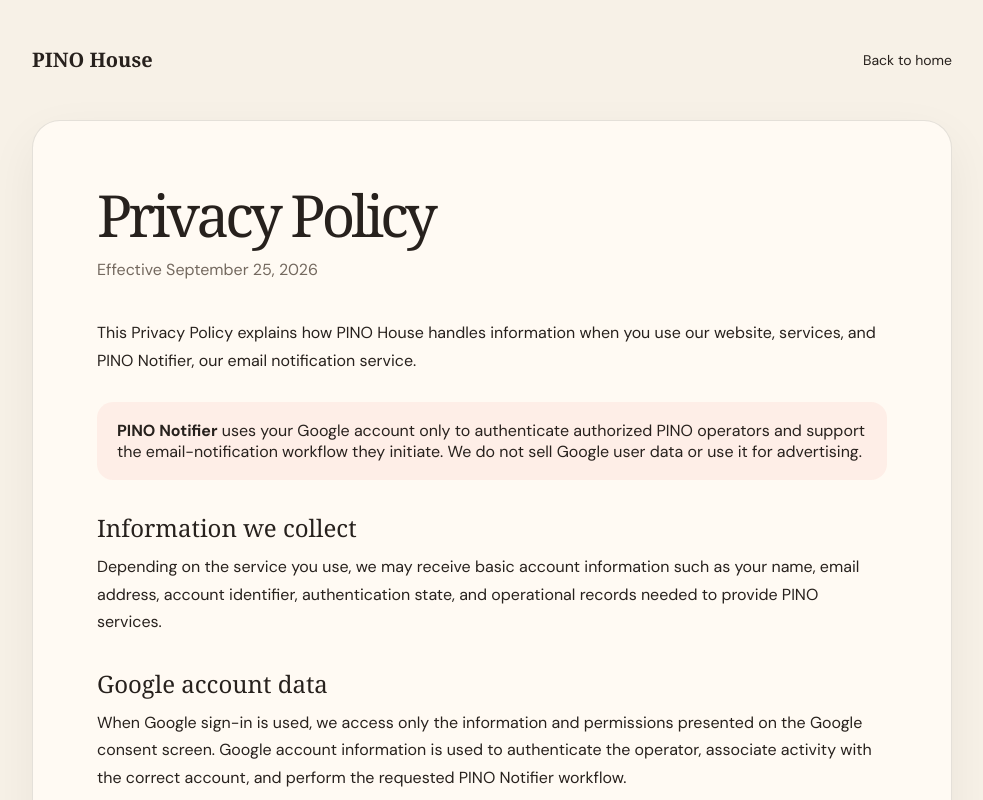
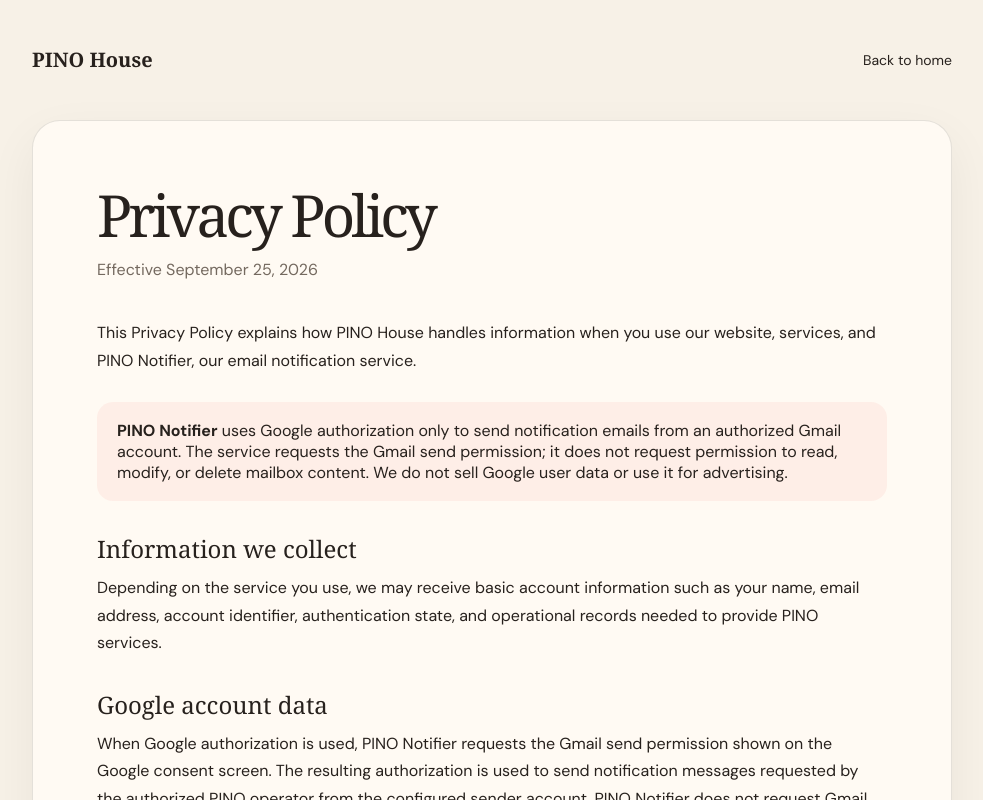
Before and after one commit to vmtct/pino-web, a Next.js app: page /policy in a window 1280 px wide. Shown: the top 800 px of the page, without its empty margins (148-1131 px from the left). Built offline with nearby package versions, Linux system fonts and the light colour scheme; no server answers.

Commit message:
fix(web): align OAuth policy with Gmail send scope

```diff
--- a/app/policy/page.tsx
+++ b/app/policy/page.tsx
@@ -18,11 +18,11 @@
           <h1>Privacy Policy</h1>
           <p className={styles.updated}>Effective September 25, 2026</p>
           <p>This Privacy Policy explains how PINO House handles information when you use our website, services, and PINO Notifier, our email notification service.</p>
-          <div className={styles.notice}><strong>PINO Notifier</strong> uses your Google account only to authenticate authorized PINO operators and support the email-notification workflow they initiate. We do not sell Google user data or use it for advertising.</div>
+          <div className={styles.notice}><strong>PINO Notifier</strong> uses Google authorization only to send notification emails from an authorized Gmail account. The service requests the Gmail send permission; it does not request permission to read, modify, or delete mailbox content. We do not sell Google user data or use it for advertising.</div>
           <h2>Information we collect</h2>
           <p>Depending on the service you use, we may receive basic account information such as your name, email address, account identifier, authentication state, and operational records needed to provide PINO services.</p>
           <h2>Google account data</h2>
-          <p>When Google sign-in is used, we access only the information and permissions presented on the Google consent screen. Google account information is used to authenticate the operator, associate activity with the correct account, and perform the requested PINO Notifier workflow.</p>
+          <p>When Google authorization is used, PINO Notifier requests the Gmail send permission shown on the Google consent screen. The resulting authorization is used to send notification messages requested by the authorized PINO operator from the configured sender account. PINO Notifier does not request Gmail inbox read, modify, or delete permissions.</p>
           <h2>How we use information</h2>
           <ul>
             <li>Provide and secure PINO House services and PINO Notifier.</li>
--- a/app/term/page.tsx
+++ b/app/term/page.tsx
@@ -21,7 +21,7 @@
           <h2>Authorized use</h2>
           <p>You may use the services only for legitimate PINO House purposes and only with accounts and permissions you are authorized to use. You are responsible for keeping your account access secure.</p>
           <h2>PINO Notifier</h2>
-          <p>PINO Notifier may use Google sign-in to authenticate authorized operators. By using it, you authorize the service to use the permissions shown on the Google consent screen for the requested notification workflow.</p>
+          <p>PINO Notifier may use Google authorization to send notification emails from an authorized Gmail account. By authorizing it, you permit the service to use the Gmail send permission shown on the Google consent screen for that notification workflow.</p>
           <h2>Acceptable use</h2>
           <p>You must not misuse the services, attempt unauthorized access, interfere with service operation, or use PINO House systems to send unlawful, deceptive, or abusive communications.</p>
           <h2>Availability and changes</h2>
```
Also changed, not shown: 1 other file (tests, documents, lock files or other folders).
